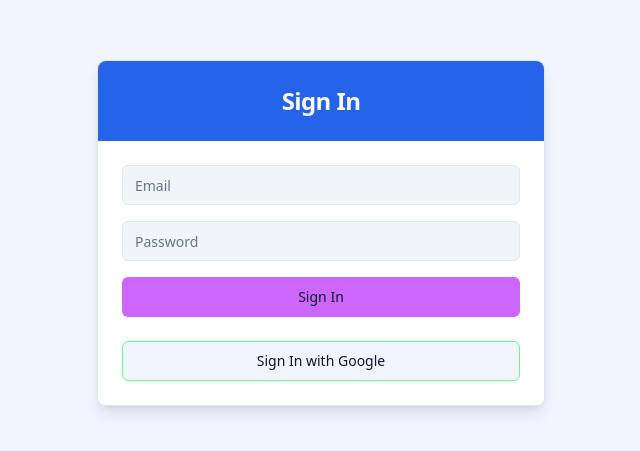
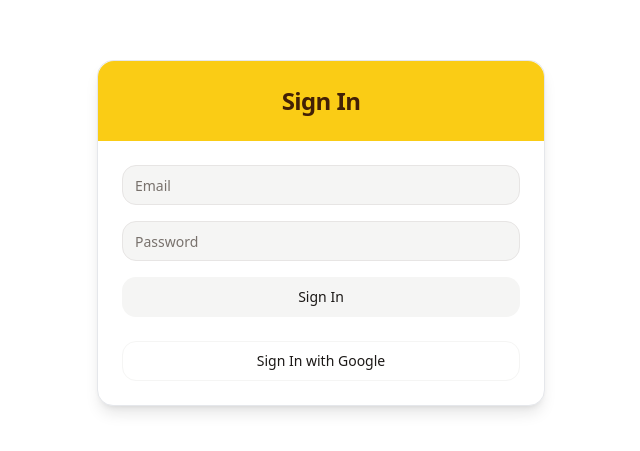
Before and after one commit to bk-software/next-firebase-boilerplate, a Next.js app: page /signin in a window 1280 px wide. Shown: the part 167-618 px from the top of the page, without its empty margins (319-959 px from the left). Built offline with nearby package versions, Linux system fonts and the light colour scheme; no server answers.

Commit message:
change colors taken from shadcn site

```diff
--- a/src/app/globals.css
+++ b/src/app/globals.css
@@ -4,73 +4,57 @@
 
 @layer base {
     :root {
-    --background: 220 100% 97%;
-    --foreground: 222.2 84% 4.9%;
-
+      --background: 0 0% 100%;
+      --foreground: 20 14.3% 4.1%;
       --card: 0 0% 100%;
-    --card-foreground: 222.2 84% 4.9%;
-
+      --card-foreground: 20 14.3% 4.1%;
       --popover: 0 0% 100%;
-    --popover-foreground: 222.2 84% 4.9%;
-
-    --primary: 221.2 83.2% 53.3%;
-    --primary-foreground: 210 40% 98%;
-
-    --secondary: 280 100% 70%;
-    --secondary-foreground: 222.2 47.4% 11.2%;
-
-    --muted: 210 40% 96.1%;
-    --muted-foreground: 215.4 16.3% 46.9%;
-
-    --accent: 130 100% 70%;
-    --accent-foreground: 222.2 47.4% 11.2%;
-
+      --popover-foreground: 20 14.3% 4.1%;
+      --primary: 47.9 95.8% 53.1%;
+      --primary-foreground: 26 83.3% 14.1%;
+      --secondary: 60 4.8% 95.9%;
+      --secondary-foreground: 24 9.8% 10%;
+      --muted: 60 4.8% 95.9%;
+      --muted-foreground: 25 5.3% 44.7%;
+      --accent: 60 4.8% 95.9%;
+      --accent-foreground: 24 9.8% 10%;
       --destructive: 0 84.2% 60.2%;
-    --destructive-foreground: 210 40% 98%;
-
-    --border: 214.3 31.8% 91.4%;
-    --input: 214.3 31.8% 91.4%;
-    --ring: 221.2 83.2% 53.3%;
-
-    --radius: 0.5rem;
+      --destructive-foreground: 60 9.1% 97.8%;
+      --border: 20 5.9% 90%;
+      --input: 20 5.9% 90%;
+      --ring: 20 14.3% 4.1%;
+      --radius: 1rem;
+      --chart-1: 12 76% 61%;
+      --chart-2: 173 58% 39%;
+      --chart-3: 197 37% 24%;
+      --chart-4: 43 74% 66%;
+      --chart-5: 27 87% 67%;
     }
 
     .dark {
-    --background: 222.2 84% 4.9%;
-    --foreground: 210 40% 98%;
-
-    --card: 222.2 84% 4.9%;
-    --card-foreground: 210 40% 98%;
-
-    --popover: 222.2 84% 4.9%;
-    --popover-foreground: 210 40% 98%;
-
-    --primary: 217.2 91.2% 59.8%;
-    --primary-foreground: 222.2 47.4% 11.2%;
-
-    --secondary: 280 100% 70%;
-    --secondary-foreground: 210 40% 98%;
-
-    --muted: 217.2 32.6% 17.5%;
-    --muted-foreground: 215 20.2% 65.1%;
-
-    --accent: 130 100% 70%;
-    --accent-foreground: 210 40% 98%;
-
+      --background: 20 14.3% 4.1%;
+      --foreground: 60 9.1% 97.8%;
+      --card: 20 14.3% 4.1%;
+      --card-foreground: 60 9.1% 97.8%;
+      --popover: 20 14.3% 4.1%;
+      --popover-foreground: 60 9.1% 97.8%;
+      --primary: 47.9 95.8% 53.1%;
+      --primary-foreground: 26 83.3% 14.1%;
+      --secondary: 12 6.5% 15.1%;
+      --secondary-foreground: 60 9.1% 97.8%;
+      --muted: 12 6.5% 15.1%;
+      --muted-foreground: 24 5.4% 63.9%;
+      --accent: 12 6.5% 15.1%;
+      --accent-foreground: 60 9.1% 97.8%;
       --destructive: 0 62.8% 30.6%;
-    --destructive-foreground: 210 40% 98%;
-
-    --border: 217.2 32.6% 17.5%;
-    --input: 217.2 32.6% 17.5%;
-    --ring: 224.3 76.3% 48%;
+      --destructive-foreground: 60 9.1% 97.8%;
+      --border: 12 6.5% 15.1%;
+      --input: 12 6.5% 15.1%;
+      --ring: 35.5 91.7% 32.9%;
+      --chart-1: 220 70% 50%;
+      --chart-2: 160 60% 45%;
+      --chart-3: 30 80% 55%;
+      --chart-4: 280 65% 60%;
+      --chart-5: 340 75% 55%;
     }
   }
-
-@layer base {
-  * {
-    @apply border-border;
-  }
-  body {
-    @apply bg-background text-foreground;
-  }
-}
```
Lines whose indentation alone changed are shown as unchanged.
